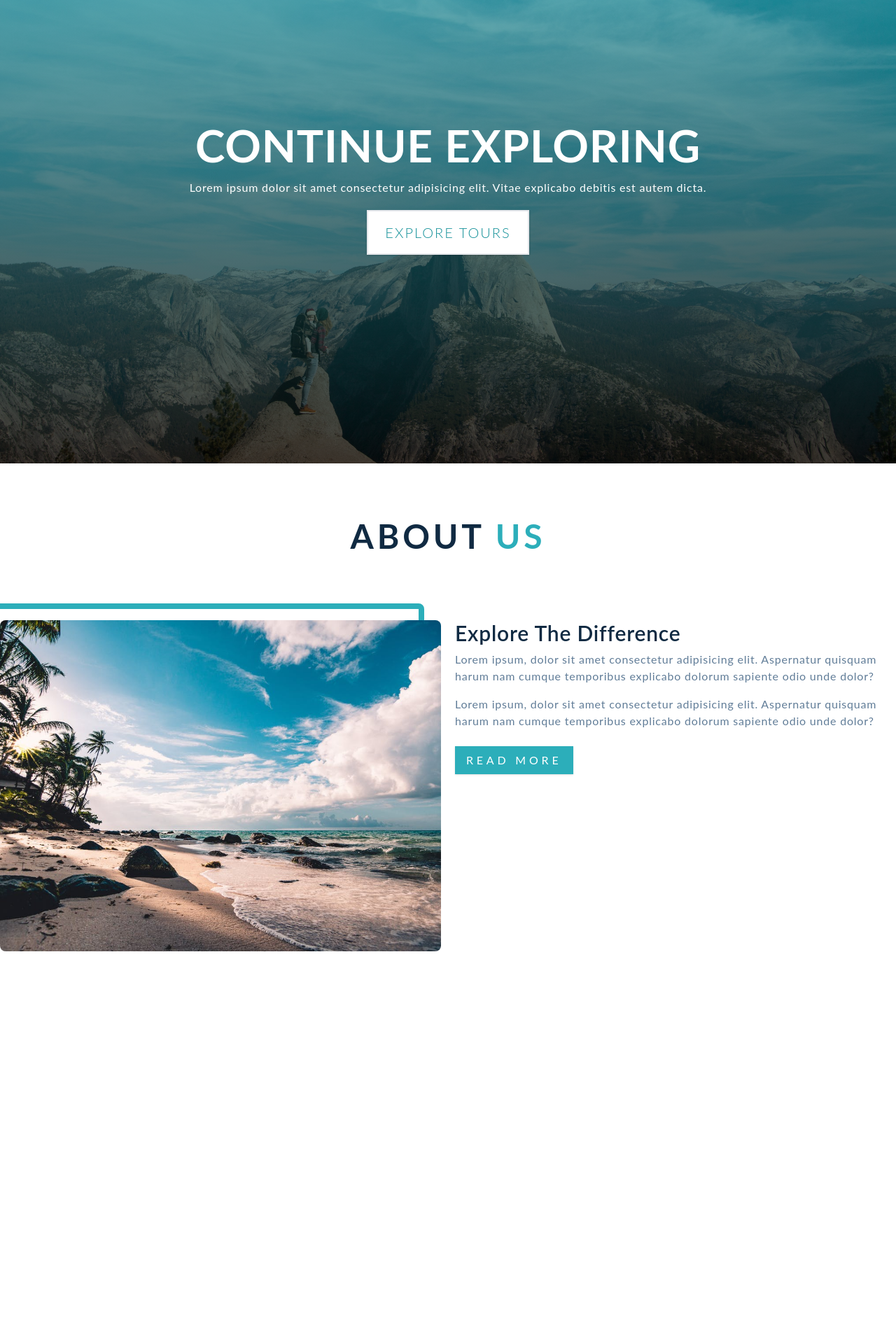
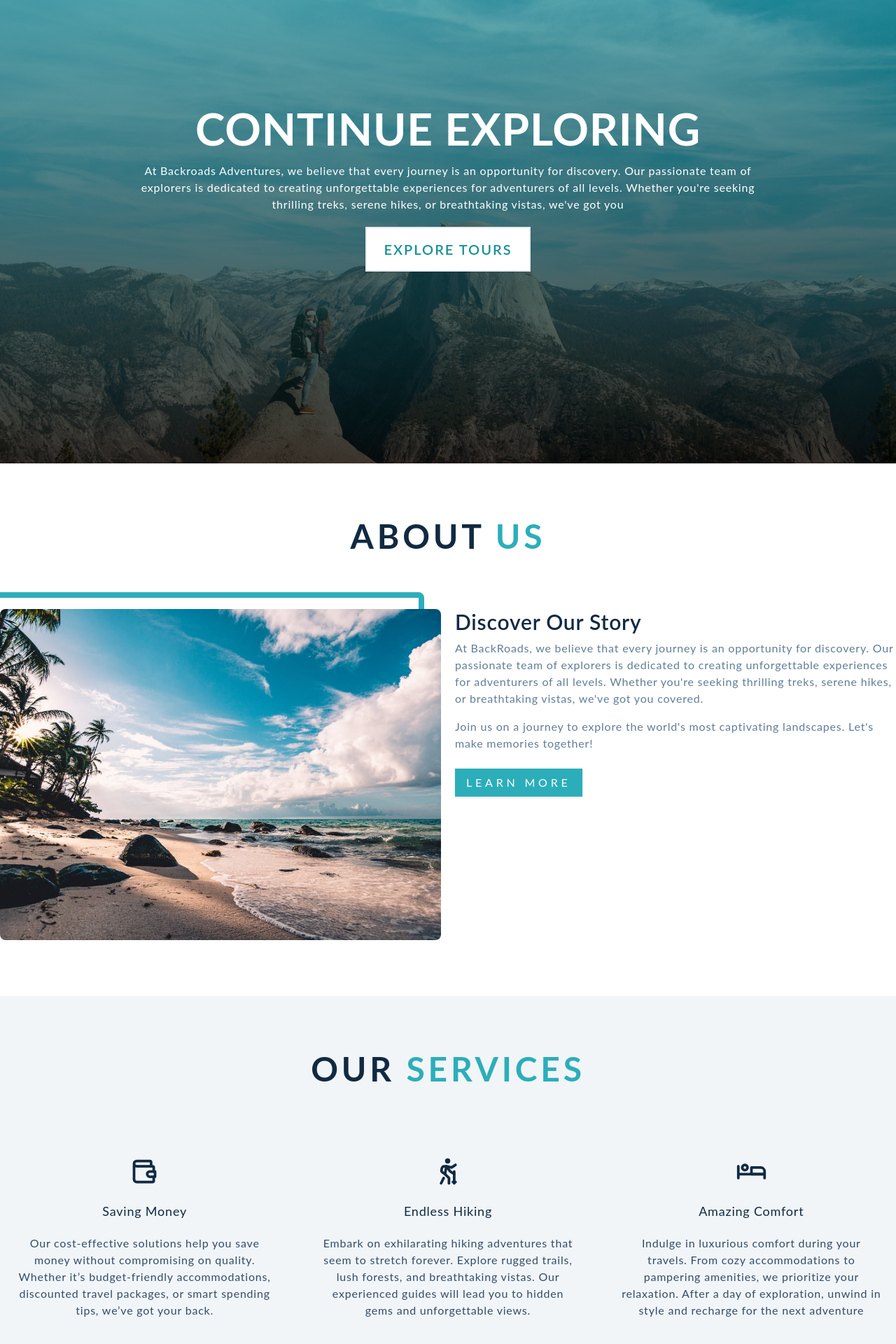
Before and after one commit to pateldeep1217/Backroad, a React (Vite) app: page / in a window 1280 px wide. Shown: the part 138-2058 px from the top of the page at 70% size. Before the commit the page ends 1625 px from the top, so only its background shows below. Built offline with nearby package versions, Linux system fonts and the light colour scheme.

Commit message:
saving progress for later time

```diff
--- a/src/App.tsx
+++ b/src/App.tsx
@@ -1,6 +1,7 @@
 import AboutUs from "./components/AboutUs";
 import Header from "./components/Header";
 import Hero from "./components/Hero";
+import Services from "./components/Services";
 
 function App() {
   return (
@@ -8,6 +9,7 @@ function App() {
       <Header />
       <Hero />
       <AboutUs />
+      <Services />
     </main>
   );
 }
--- a/src/components/AboutUs.tsx
+++ b/src/components/AboutUs.tsx
@@ -4,7 +4,7 @@ import SectionHeading from "./SectionHeading";
 
 function AboutUs() {
   return (
-    <section className="container mx-auto px-8 pb-32 md:px-0 ">
+    <section className="container mx-auto px-8 md:px-0 ">
       <SectionHeading title="about" subtitle="us" />
       <div className="relative min-w-0 flex-grow md:grid md:grid-cols-2 md:gap-5">
         {/* Container for the image */}
@@ -13,27 +13,28 @@ function AboutUs() {
           <div className="before:rounded-lg before:md:max-w-[630px] lg:before:absolute lg:before:left-[-1.5rem] lg:before:top-[-1.5rem] lg:before:h-full lg:before:w-full lg:before:border-[.5rem] lg:before:border-primary-5">
             <img
               src={aboutImg}
-              className="relative z-50 h-full w-full rounded-lg border-primary-5 object-fill md:max-w-[630px]"
+              className="relative z-40 h-full w-full rounded-lg border-primary-5 object-fill md:max-w-[630px]"
               alt="About Us"
             />
           </div>
         </div>
         <div className="flex flex-col gap-2 pt-7 md:pt-0">
           <h3 className="text-2xl font-semibold lg:text-3xl">
-            Explore The Difference
+            Discover Our Story
           </h3>
           <p>
-            Lorem ipsum, dolor sit amet consectetur adipisicing elit. Aspernatur
-            quisquam harum nam cumque temporibus explicabo dolorum sapiente odio
-            unde dolor?
+            At BackRoads, we believe that every journey is an opportunity for
+            discovery. Our passionate team of explorers is dedicated to creating
+            unforgettable experiences for adventurers of all levels. Whether
+            you're seeking thrilling treks, serene hikes, or breathtaking
+            vistas, we've got you covered.
           </p>
           <p>
-            Lorem ipsum, dolor sit amet consectetur adipisicing elit. Aspernatur
-            quisquam harum nam cumque temporibus explicabo dolorum sapiente odio
-            unde dolor?
+            Join us on a journey to explore the world's most captivating
+            landscapes. Let's make memories together!
           </p>
           <button className="btn mt-2 w-fit border-0 bg-primary-5 px-4 py-2 uppercase tracking-[.3rem] text-white shadow outline-none transition-all duration-300 hover:bg-primary-7 hover:text-grey-1">
-            Read More
+            Learn More
           </button>
         </div>
       </div>
--- a/src/components/Hero.tsx
+++ b/src/components/Hero.tsx
@@ -6,11 +6,14 @@ function Hero() {
           continue exploring
         </h1>
         <h3 className="mb-5">
-          Lorem ipsum dolor sit amet consectetur adipisicing elit. Vitae
-          explicabo debitis est autem dicta.
+          At Backroads Adventures, we believe that every journey is an
+          opportunity for discovery. Our passionate team of explorers is
+          dedicated to creating unforgettable experiences for adventurers of all
+          levels. Whether you're seeking thrilling treks, serene hikes, or
+          breathtaking vistas, we've got you
         </h3>
 
-        <button className="border-2 bg-white px-6 py-4 text-xl font-light uppercase tracking-widest text-primary-4 shadow transition-colors duration-300 ease-in-out hover:bg-transparent hover:text-white">
+        <button className="border-2 bg-white px-6 py-4 text-xl font-semibold uppercase tracking-widest text-primary-4 shadow transition-colors duration-300 ease-in-out hover:bg-transparent hover:text-white">
           Explore Tours
         </button>
       </div>
--- a/src/components/SectionHeading.tsx
+++ b/src/components/SectionHeading.tsx
@@ -7,7 +7,7 @@ interface SectionHeadingProps {
 
 function SectionHeading({ title, subtitle }: SectionHeadingProps) {
   return (
-    <h2 className="mb-16 mt-[5rem] text-center text-4xl font-bold uppercase lg:mb-24 lg:text-5xl">
+    <h2 className=" text-center text-4xl font-bold uppercase  lg:text-5xl">
       {title} <span className="text-primary-5">{subtitle}</span>
     </h2>
   );
--- /dev/null
+++ b/src/components/ServiceCard.tsx
@@ -0,0 +1,19 @@
+import React from "react";
+
+interface ServiceCardProps {
+  icon: React.ReactNode;
+  title: string;
+  text: string;
+}
+
+function ServiceCard({ icon, title, text }: ServiceCardProps) {
+  return (
+    <div className=" flex flex-col items-center justify-center gap-5  p-5 text-center ">
+      {icon}
+      <h4 className="text-lg">{title}</h4>
+      <p className="text-grey-3">{text}</p>
+    </div>
+  );
+}
+
+export default ServiceCard;
--- /dev/null
+++ b/src/components/Services.tsx
@@ -0,0 +1,35 @@
+import { IconBed, IconTrekking, IconWallet } from "@tabler/icons-react";
+import SectionHeading from "./SectionHeading";
+import ServiceCard from "./ServiceCard";
+
+function Services() {
+  return (
+    <section className="bg-grey-10 ">
+      <div className="container mx-auto">
+        <SectionHeading title="our" subtitle="services" />
+
+        <div className="grid grid-cols-3 gap-5">
+          <ServiceCard
+            icon={<IconWallet size={45} />}
+            title="Saving Money"
+            text="Our cost-effective solutions help you save money without compromising on quality. Whether it’s budget-friendly accommodations, discounted travel packages, or smart spending tips, we’ve got your back."
+          />
+
+          <ServiceCard
+            icon={<IconTrekking size={45} />}
+            title="Endless Hiking"
+            text="Embark on exhilarating hiking adventures that seem to stretch forever. Explore rugged trails, lush forests, and breathtaking vistas. Our experienced guides will lead you to hidden gems and unforgettable views."
+          />
+
+          <ServiceCard
+            icon={<IconBed size={45} />}
+            title="Amazing Comfort"
+            text="Indulge in luxurious comfort during your travels. From cozy accommodations to pampering amenities, we prioritize your relaxation. After a day of exploration, unwind in style and recharge for the next adventure"
+          />
+        </div>
+      </div>
+    </section>
+  );
+}
+
+export default Services;
--- a/src/index.css
+++ b/src/index.css
@@ -7,5 +7,8 @@ p {
 }
 
 h2 {
-  @apply text-2xl font-medium tracking-widest;
+  @apply mb-20 text-2xl font-medium tracking-widest;
 }
+section {
+  @apply pb-20 pt-20;
+}
```
